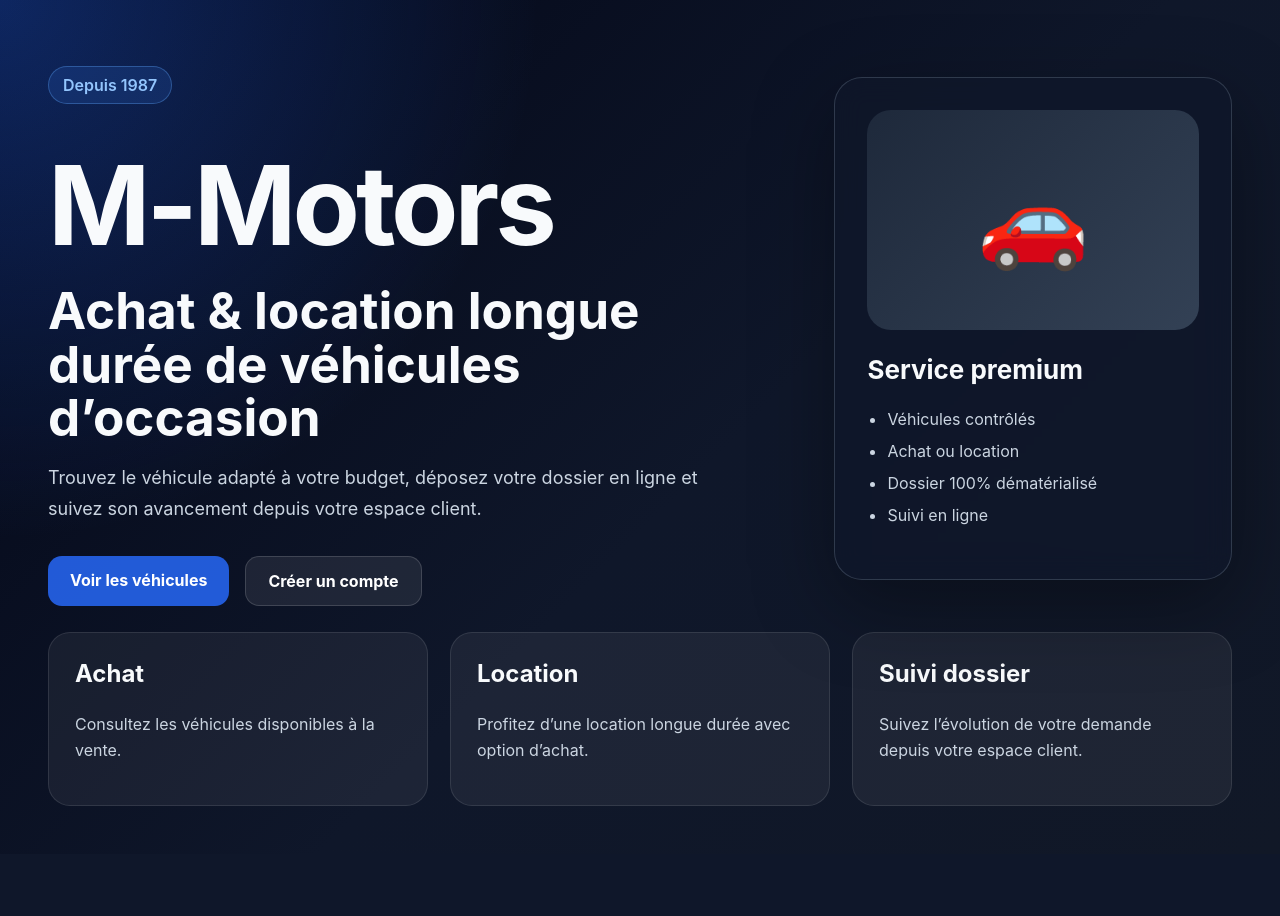
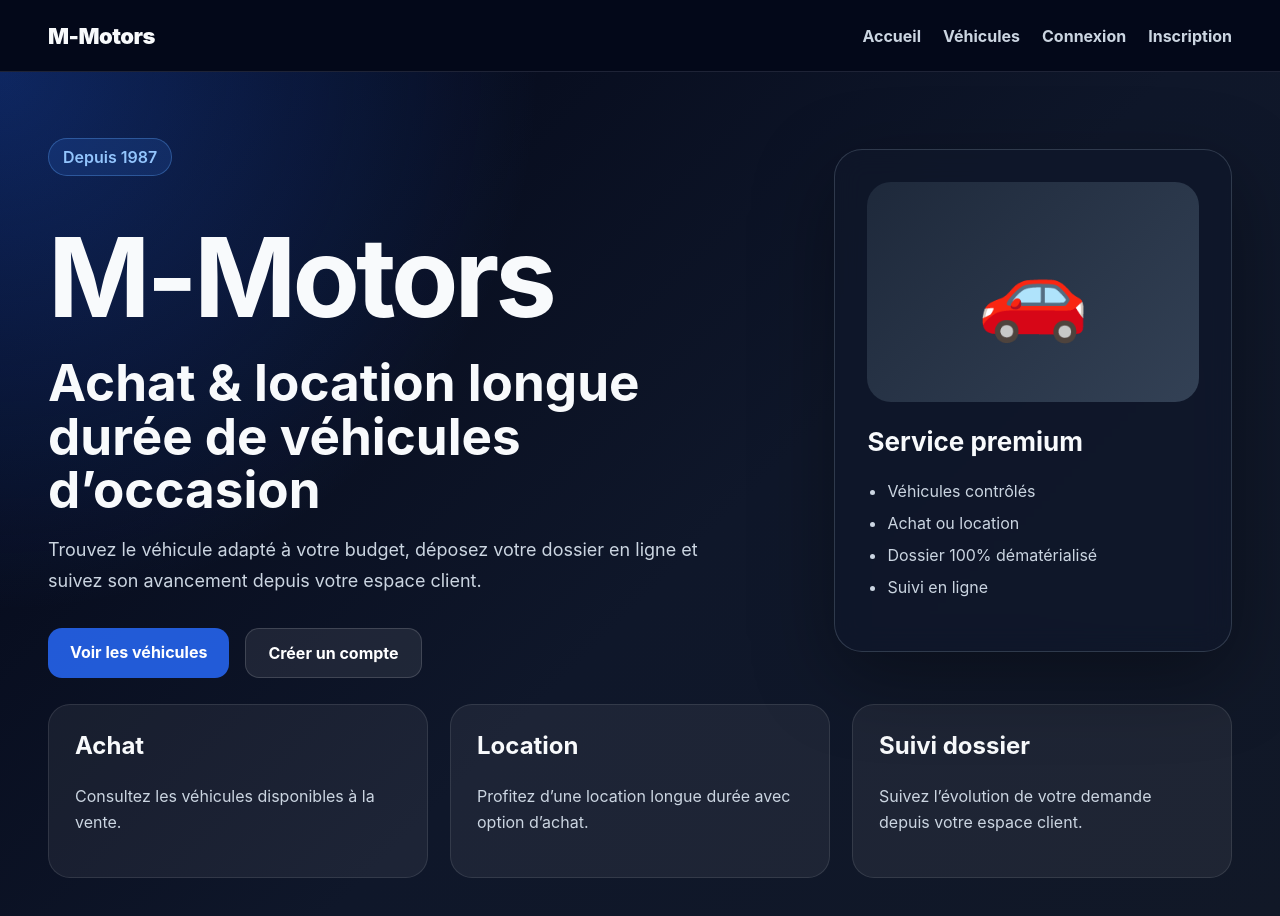
Before and after one commit to BrunoStudi/mmotors-frontend, a React app: page / in a window 1280 px wide. Shown: the top 916 px of the page. Before the commit the page ends 854 px from the top, so only its background shows below. Built offline with nearby package versions, Linux system fonts and the light colour scheme; the HTML template or start-up script is replaced by a standard one.

Commit message:
FEAT: ajout navbar navigation globale

```diff
--- a/src/App.jsx
+++ b/src/App.jsx
@@ -1,4 +1,5 @@
 import { BrowserRouter, Routes, Route } from "react-router-dom"
+import Navbar from "./components/navbar"
 import Home from "./pages/Home"
 import Login from "./pages/Login"
 import Register from "./pages/Register"
@@ -10,6 +11,7 @@ import EditVehicle from "./pages/editVehicle"
 function App() {
   return (
     <BrowserRouter>
+      <Navbar />
       <Routes>
         <Route path="/" element={<Home />} />
         <Route path="/login" element={<Login />} />
--- /dev/null
+++ b/src/components/navbar.jsx
@@ -0,0 +1,33 @@
+import { Link, useNavigate } from "react-router-dom"
+
+export default function Navbar() {
+  const navigate = useNavigate()
+  const token = localStorage.getItem("token")
+
+  const handleLogout = () => {
+    localStorage.removeItem("token")
+    navigate("/login")
+  }
+
+  return (
+    <nav className="navbar">
+      <Link to="/" className="navbar-logo">
+        M-Motors
+      </Link>
+
+      <div className="navbar-links">
+        <Link to="/">Accueil</Link>
+        <Link to="/vehicles">Véhicules</Link>
+
+        {!token ? (
+          <>
+            <Link to="/login">Connexion</Link>
+            <Link to="/register">Inscription</Link>
+          </>
+        ) : (
+          <button onClick={handleLogout}>Déconnexion</button>
+        )}
+      </div>
+    </nav>
+  )
+}
--- a/src/index.css
+++ b/src/index.css
@@ -645,3 +645,57 @@ a {
   font-weight: 900;
   line-height: 1;
 }
+
+
+.navbar {
+  position: sticky;
+  top: 0;
+  z-index: 50;
+  height: 72px;
+  padding: 0 48px;
+  display: flex;
+  align-items: center;
+  justify-content: space-between;
+  background: rgba(2, 6, 23, 0.82);
+  border-bottom: 1px solid rgba(148, 163, 184, 0.18);
+  backdrop-filter: blur(14px);
+}
+
+.navbar-logo {
+  color: #f8fafc;
+  font-size: 22px;
+  font-weight: 900;
+  letter-spacing: -0.5px;
+}
+
+.navbar-links {
+  display: flex;
+  align-items: center;
+  gap: 22px;
+}
+
+.navbar-links a,
+.navbar-links button {
+  color: #cbd5e1;
+  background: none;
+  border: none;
+  font: inherit;
+  cursor: pointer;
+  font-weight: 700;
+}
+
+.navbar-links a:hover,
+.navbar-links button:hover {
+  color: #93c5fd;
+}
+
+@media (max-width: 700px) {
+  .navbar {
+    padding: 0 20px;
+  }
+
+  .navbar-links {
+    gap: 12px;
+    font-size: 14px;
+  }
+}
```
